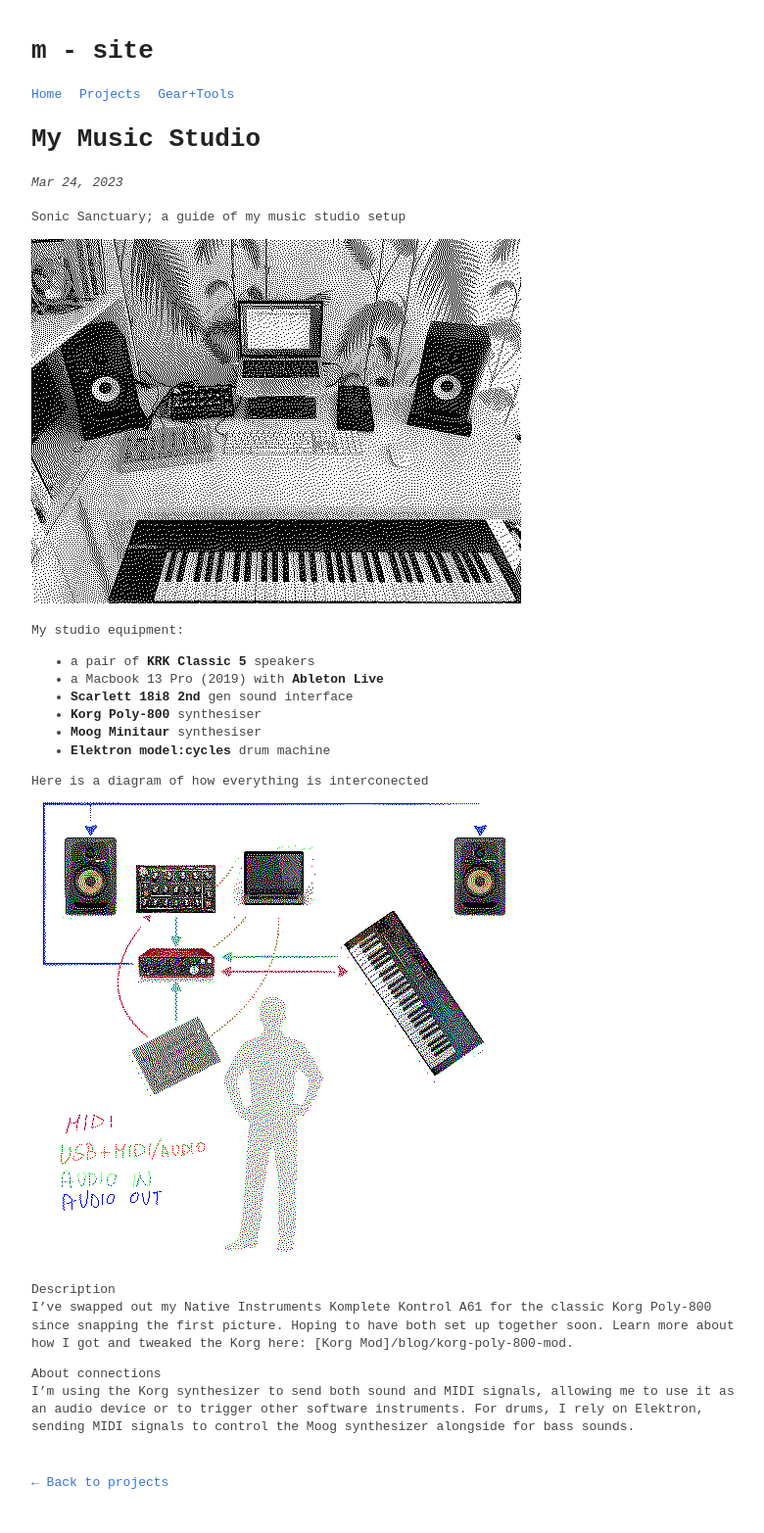
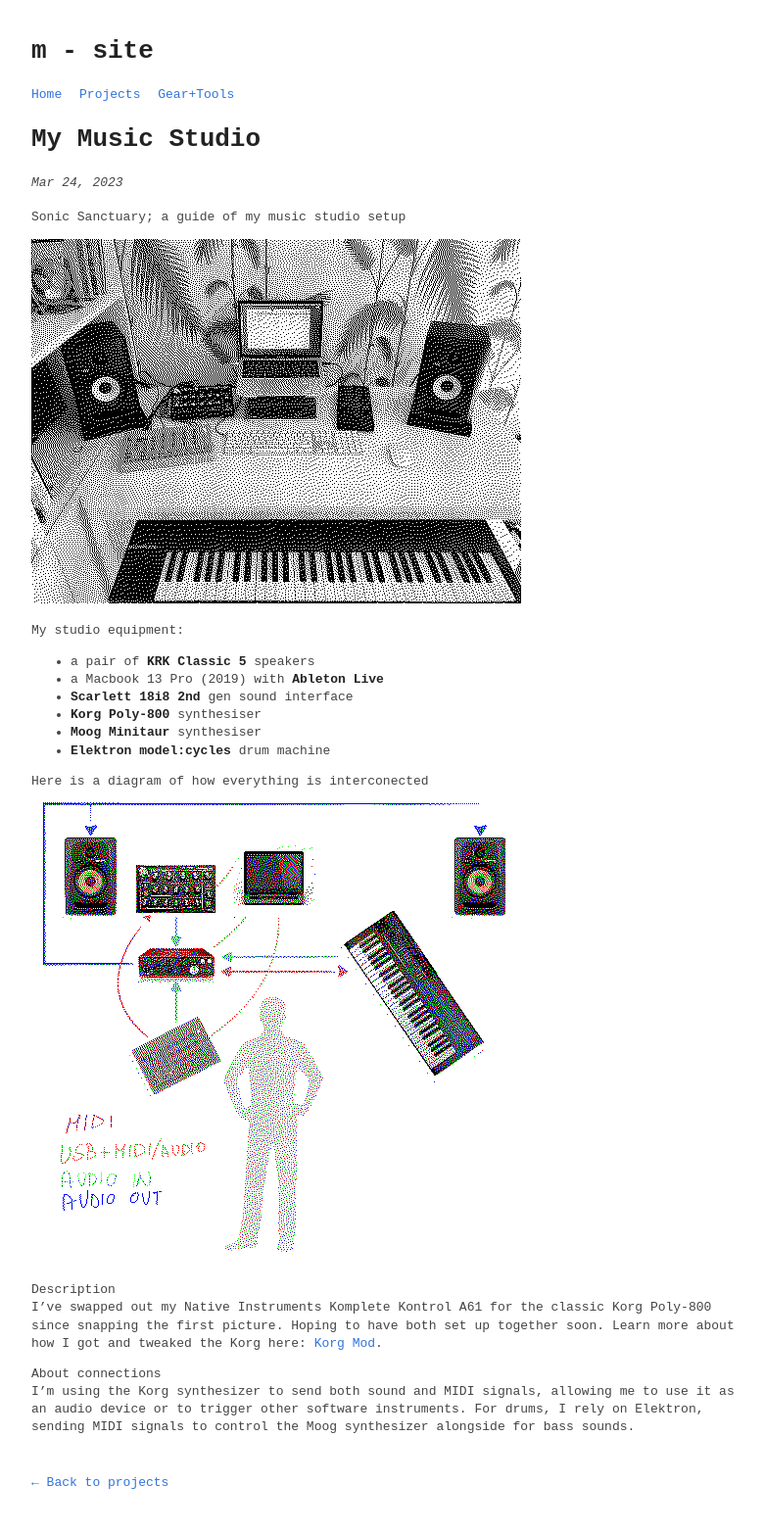
Before and after one commit to matis-io/matis-io.github.io, a Jekyll site: the page built from _posts/2023-03-24-My_Music_Studio.md, in a window 1280 px wide. Shown: the whole page at 98% size, without its empty margins (248-1028 px from the left). Built offline with Jekyll 4.4.1, drawn with Linux system fonts in a browser that asks for light colours.

Commit message:
Update link

```diff
--- a/_posts/2023-03-24-My_Music_Studio.md
+++ b/_posts/2023-03-24-My_Music_Studio.md
@@ -21,7 +21,7 @@ Here is a diagram of how everything is interconected
 ![diagram](/images/diagram.png)
 
 Description
-I've swapped out my Native Instruments Komplete Kontrol A61 for the classic Korg Poly-800 since snapping the first picture. Hoping to have both set up together soon. Learn more about how I got and tweaked the Korg here: [Korg Mod]{% post_url 2022-10-08-Korg_Poly-800_Mod %}.
+I've swapped out my Native Instruments Komplete Kontrol A61 for the classic Korg Poly-800 since snapping the first picture. Hoping to have both set up together soon. Learn more about how I got and tweaked the Korg here: [Korg Mod](% post_url 2022-10-08-Korg_Poly-800_Mod %).
 
 About connections
 I'm using the Korg synthesizer to send both sound and MIDI signals, allowing me to use it as an audio device or to trigger other software instruments.
```
